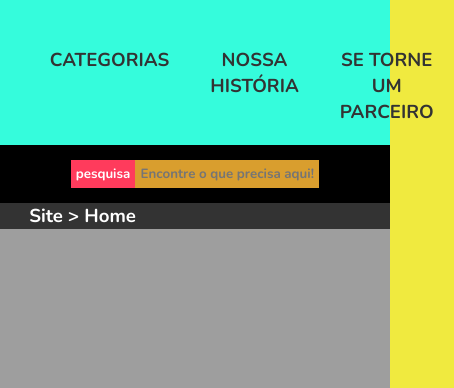
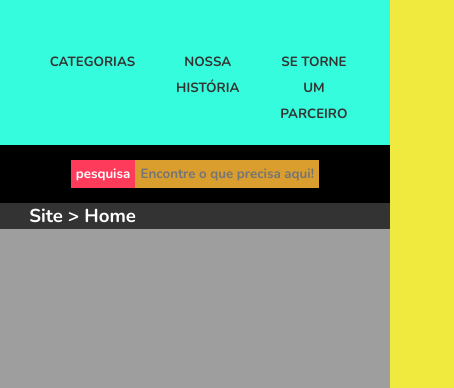
Before and after one commit to jsp-code/siteportifoliolifepop, a plain HTML site: page index.html in a window 390 px wide. Shown: the part 456-844 px from the top of the page, 454 px wide, since content can reach past the window. Drawn offline with Linux system fonts and the light colour scheme.

Commit message:
Update main.css

```diff
--- a/assets/css/main.css
+++ b/assets/css/main.css
@@ -71,6 +71,9 @@ a.subli:hover{
 @media  (max-width: 768px)  {
     #mainMenu{
     background-color: var(--cor2);
+    }
+    li a{
+     font-size:10pt;
     }
 }
 #mainMenu> li{
```
